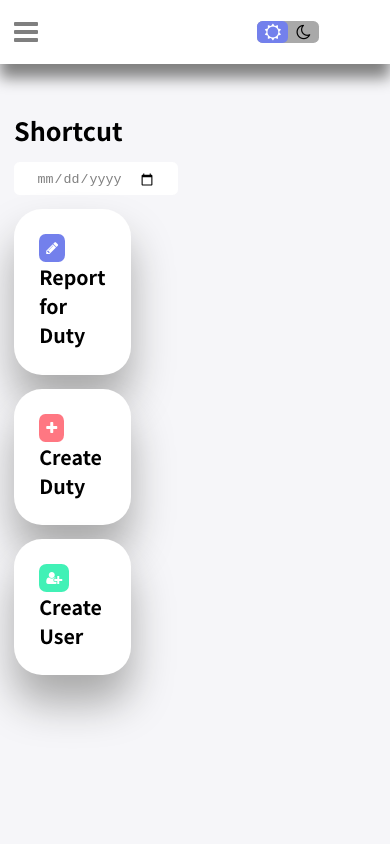
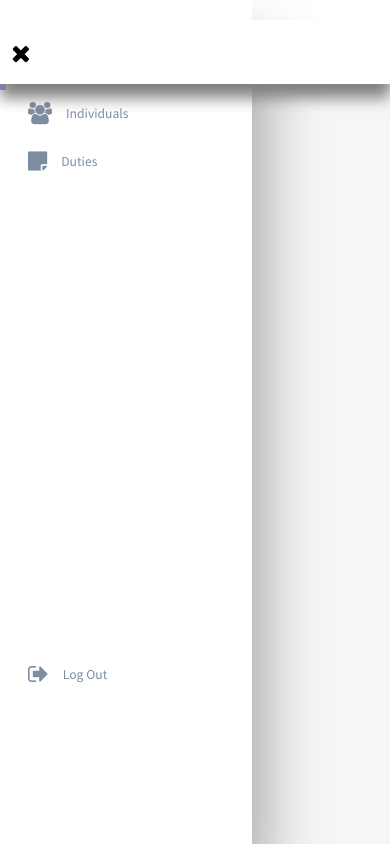
Before and after one commit to kingking1223/cdgfss_lib_duty, a plain HTML site: page home.html in a window 390 px wide. Both pictures are taken after a click on the button 26 px from the left and 32 px from the top of the page. Drawn offline with Linux system fonts and the light colour scheme.

Commit message:
Completed the functionality of sidebar and light and dark mode switch

```diff
--- a/home.html
+++ b/home.html
@@ -17,52 +17,33 @@
                 </div>
             </div>
             <div class="sidebar">
-                <a href="#">
-                    <i class="fa fa-th-large"></i>
-                    <h3>Overview</h3>
-                </a>
-                <a href="#" class="active">
+                <a href="#" class="active" onclick="reportForDuty()" id="report-btn">
                     <i class="fa fa-flag"></i>
                     <h3>Report for Duty</h3>
                 </a>
-                <a href="#">
+                <a href="#" onclick="individuals()" id="individuals-btn">
                     <i class="fa fa-users"></i>
                     <h3>Individuals</h3>
                 </a>
-                <a href="#">
+                <a href="#" onclick="duties()" id="duties-btn">
                     <i class="fa fa-sticky-note"></i>
                     <h3>Duties</h3>
                 </a>
-                <a href="#">
+                <a href="/login.html">
                     <i class="fa fa-sign-out"></i>
                     <h3>Log Out</h3>
                 </a>
             </div>
         </aside>
         <main>
-            <h1>Shortcut</h1>
-            <div class="date">
-                <input type="date">
+            <div class="report" id="report-tab">
+                <p>report</p>
             </div>
-            <div class="shortcut">
-                <div class="report">
-                    <i class="fa fa-pencil"></i>
-                    <div class="middle">
-                        <h2>Report for Duty</h2>
-                    </div>
-                </div>
-                <div class="createDuty">
-                    <i class="fa fa-plus"></i>
-                    <div class="middle">
-                        <h2>Create Duty</h2>
-                    </div>
-                </div>
-                <div class="createUser">
-                    <i class="fa fa-user-plus"></i>
-                    <div class="middle">
-                        <h2>Create User</h2>
-                    </div>
-                </div>
+            <div class="individuals" id="individuals-tab">
+                <p>individuals</p>
+            </div>
+            <div class="duties" id="duties-tab">
+                <p>duties</p>
             </div>
         </main>
         <div class="top">
@@ -75,5 +56,7 @@
             </div>
         </div>
     </div>
+
+    <script src="/home_script.js"></script>
 </body>
 </html>
--- a/home_script.js
+++ b/home_script.js
@@ -0,0 +1,56 @@
+const sideMenu = document.querySelector("aside");
+const menuBtn = document.querySelector("#menu-btn");
+const closeBtn = document.querySelector("#closeBtn");
+const themeToggler = document.querySelector(".theme-toggler");
+
+const reportBtn = document.getElementById("report-btn");
+const individualsBtn = document.getElementById("individuals-btn");
+const dutiesBtn = document.getElementById("duties-btn");
+
+const reportTab = document.getElementById("report-tab");
+const individualsTab = document.getElementById("individuals-tab");
+const dutiesTab = document.getElementById("duties-tab")
+
+menuBtn.addEventListener('click', () => {
+    sideMenu.style.display = 'block';
+})
+
+closeBtn.addEventListener('click', () => {
+    sideMenu.style.display = 'none';
+})
+
+themeToggler.addEventListener('click', () => {
+    document.body.classList.toggle('dark-vars');
+    themeToggler.querySelector('i:nth-child(1)').classList.toggle('active');
+    themeToggler.querySelector('i:nth-child(2)').classList.toggle('active');
+})
+
+function reportForDuty() {
+    reportTab.style.display = "block";
+    individualsTab.style.display = "none";
+    dutiesTab.style.display = "none";
+
+    reportBtn.classList.add("active");
+    individualsBtn.classList.remove("active");
+    dutiesBtn.classList.remove("active");
+}
+
+function individuals() {
+    reportTab.style.display = "none";
+    individualsTab.style.display = "block";
+    dutiesTab.style.display = "none";
+
+    reportBtn.classList.remove("active");
+    individualsBtn.classList.add("active");
+    dutiesBtn.classList.remove("active");
+}
+
+function duties() {
+    reportTab.style.display = "none";
+    individualsTab.style.display = "none";
+    dutiesTab.style.display = "block";
+
+    reportBtn.classList.remove("active");
+    individualsBtn.classList.remove("active");
+    dutiesBtn.classList.add("active");
+}
--- a/home_style.css
+++ b/home_style.css
@@ -7,6 +7,8 @@
     --info-dark: #7d8da1;
     --info-light: #dce1eb;
     --dark: rgba(0,0,0,0.5);
+    --black: black;
+    --white: white;
     --primary-variant: #111e88;
     --dark-varient: #677483;
     --background: #f6f6f9;
@@ -19,6 +21,16 @@
     --card-padding: 1.8rem;
     --padding: 1.2rem;
     --box-shadow: 0 2rem 3rem darkgrey;
+}
+
+.dark-vars {
+    --background: #181a1e;
+    --white: #202528;
+    --dark: #edeffd;
+    --black: #edeffd;
+    --dark-varient: #a3bdcc;
+    --light: rgba(0, 0, 0, 0.4);
+    --box-shadow: 0 2rem 3rem var(--light);
 }
 
 * {
@@ -120,7 +132,7 @@ aside .close {
 }
 
 aside .sidebar {
-    background: white;
+    background: var(--white);
     display: flex;
     flex-direction: column;
     height: 86vh;
@@ -184,17 +196,12 @@ main {
     margin-top: 1.4rem;
 }
 
-main .date {
-    display: inline-block;
-    background: white;
-    border-radius: var(--border-radius);
-    margin-top: 1rem;
-    padding: 0.5rem 1.6rem;
+main .individuals {
+    display: none;
 }
 
-main .date input[type='date'] {
-    background: transparent;
-    color: var(--dark);
+main .duties {
+    display: none;
 }
 
 main .shortcut {
@@ -257,6 +264,7 @@ main .shortcut > div .middle {
     width: 4.2rem;
     cursor: pointer;
     border-radius: var(--border-radius);
+    margin-top: 4%;
 }
 
 .theme-toggler i {
@@ -306,7 +314,7 @@ main .shortcut > div .middle {
 
     aside {
         position: fixed;
-        left: 0;
+        left: -100%;
         background-color: white;
         width: 18rem;
         z-index: 3;
@@ -314,6 +322,13 @@ main .shortcut > div .middle {
         height: 100vh;
         padding-right: var(--card-padding);
         display: none;
+        animation: showMenu 400ms ease forwards;
+    }
+
+    @keyframes showMenu {
+        to {
+            left: 0;
+        }
     }
 
     aside .sidebar h3 {
@@ -333,6 +348,7 @@ main .shortcut > div .middle {
     aside .close {
         display: inline-block;
         cursor: pointer;
+        font-size: 1.75rem;
     }
 
     main {
```
Also changed, not shown: 1 other file.
